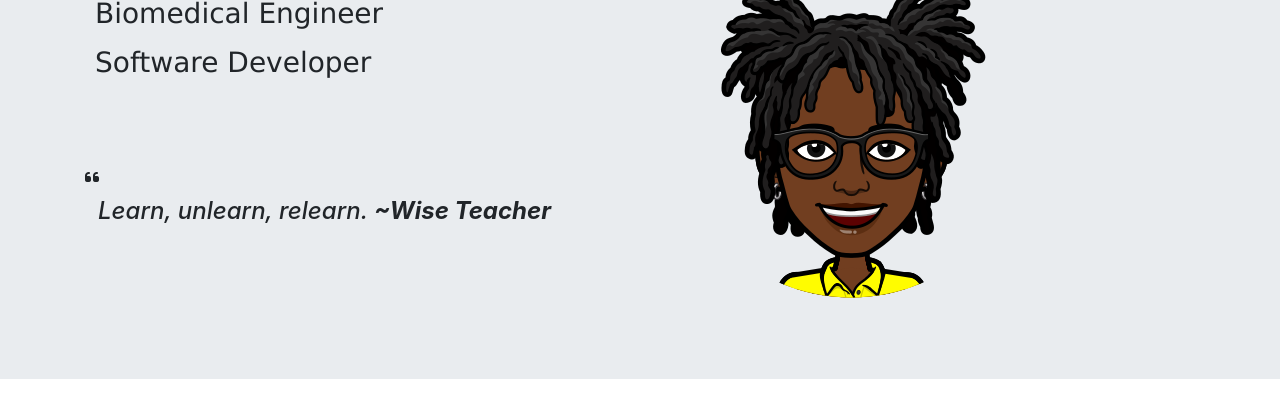
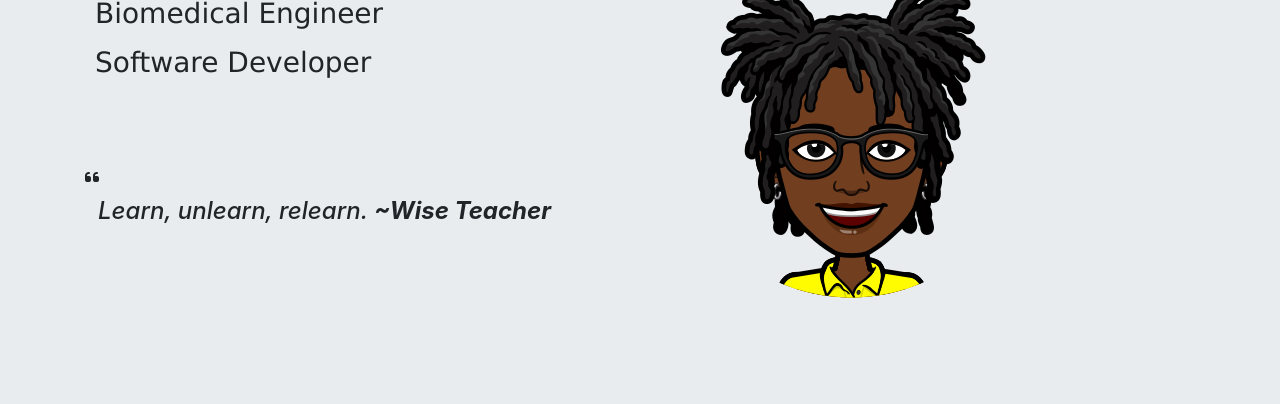
Before and after one commit to tori-bot/portfolio, a plain HTML site: page index.html in a window 1280 px wide. Shown: the part 163-567 px from the top of the page. Drawn offline with nearby package versions, Linux system fonts and the light colour scheme.

Commit message:
modify jumbotron height

```diff
--- a/css/styles.css
+++ b/css/styles.css
@@ -11,7 +11,7 @@ h2{
 
 }
 .jumbotron{
-    max-height: 200vh;
+    min-height: 100vh;
     width: flex;
 }
 .jumbotron h3{
```
Also changed, not shown: index.html (+0 -1 lines).
